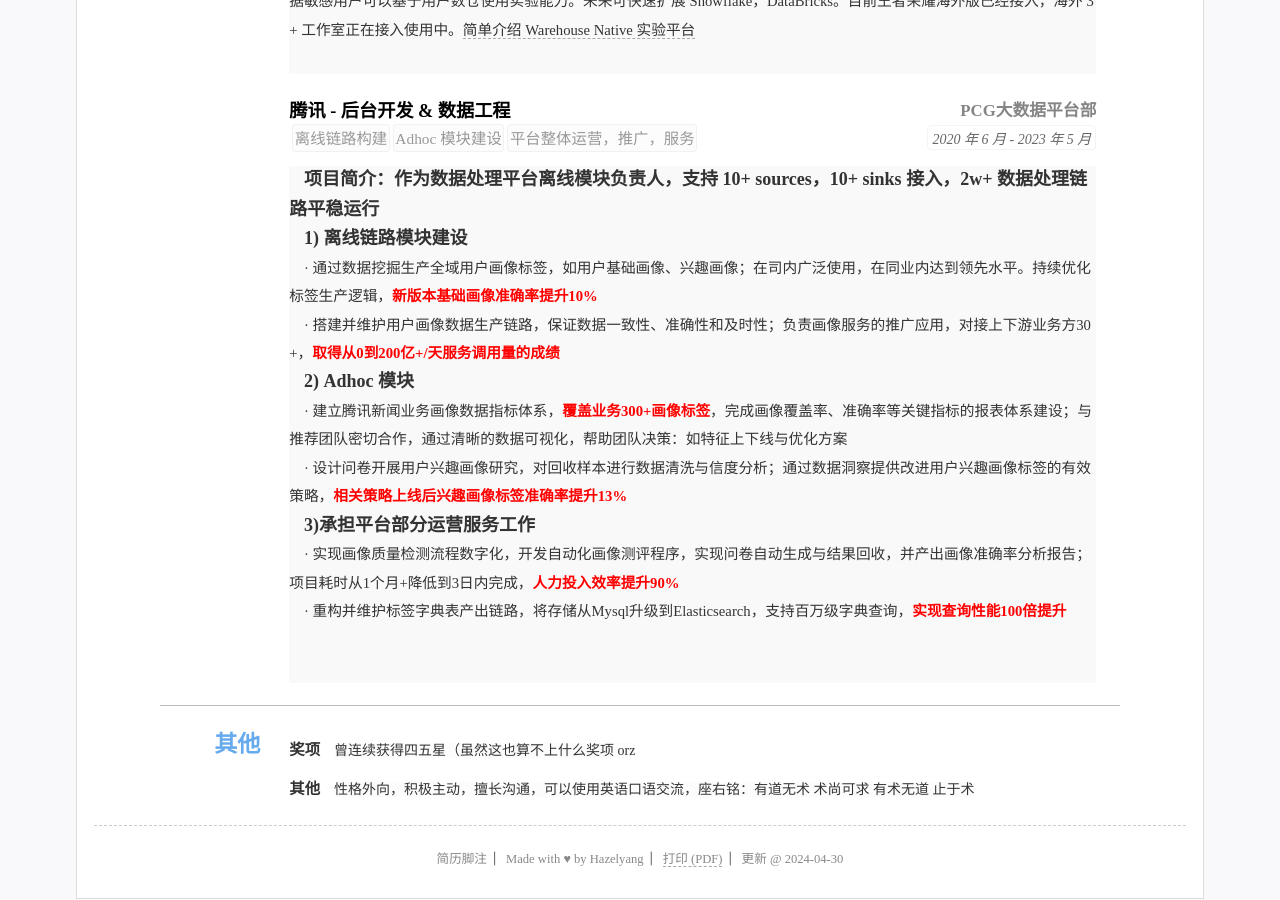
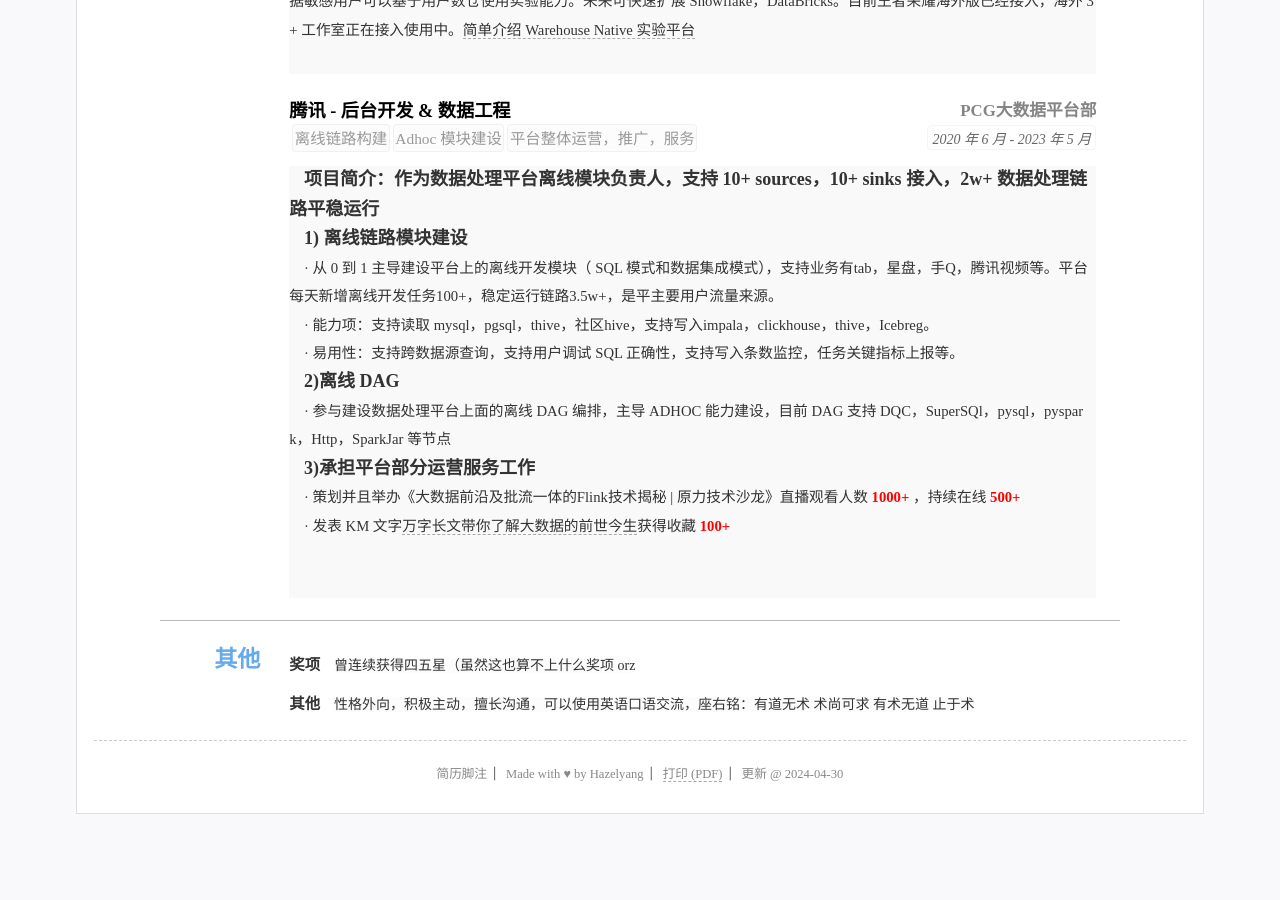
Before and after one commit to kuailexiaoshenxian/cn-wx-cv, a Jekyll site: the page built from index.html, in a window 1280 px wide and 900 px high, scrolled down 1159 px. Built offline with Jekyll 4.4.1, drawn with Linux system fonts in a browser that asks for light colours; after the commit the page ends 1990 px from its top, so only the background shows below that.

Commit message:
Update resume.yml

```diff
--- a/_data/resume.yml
+++ b/_data/resume.yml
@@ -126,14 +126,14 @@ main: #简历主要内容，
     # summary: 职务或者工作总结(自动折叠) 业务数据科学：负责新闻业务画像覆盖率、准确率提升，建立画像服务的指标监控体系 <br>  &nbsp &nbsp  平台数据开发：作为开发者完成数据平台的链路搭建和功能上线，为业务提供可靠的画像平台服务
     detail: <font face="等线"><font size=4><strong>项目简介：作为数据处理平台离线模块负责人，支持 10+ sources，10+ sinks 接入，2w+ 数据处理链路平稳运行</strong></font></font> <br>  &nbsp &nbsp
             <font face="等线"><font size=4><strong> 1) 离线链路模块建设</strong></font> <br>  &nbsp &nbsp
-            · 通过数据挖掘生产全域用户画像标签，如用户基础画像、兴趣画像；在司内广泛使用，在同业内达到领先水平。持续优化标签生产逻辑，<font color=#FF000><strong>新版本基础画像准确率提升10%</strong></font> <br> &nbsp &nbsp
-            · 搭建并维护用户画像数据生产链路，保证数据一致性、准确性和及时性；负责画像服务的推广应用，对接上下游业务方30+，<font color=#FF000><strong>取得从0到200亿+/天服务调用量的成绩</strong></font>  <br>  &nbsp &nbsp
-            <font size=4><strong> 2) Adhoc 模块</strong></font>  <br>  &nbsp &nbsp
-            · 建立腾讯新闻业务画像数据指标体系，<font color=#FF000><strong>覆盖业务300+画像标签</strong></font>，完成画像覆盖率、准确率等关键指标的报表体系建设；与推荐团队密切合作，通过清晰的数据可视化，帮助团队决策：如特征上下线与优化方案 <br>  &nbsp &nbsp
-            · 设计问卷开展用户兴趣画像研究，对回收样本进行数据清洗与信度分析；通过数据洞察提供改进用户兴趣画像标签的有效策略，<font color=#FF000><strong>相关策略上线后兴趣画像标签准确率提升13%</strong></font> <br>  &nbsp &nbsp
+            · 从 0 到 1 主导建设平台上的离线开发模块（ SQL 模式和数据集成模式），支持业务有tab，星盘，手Q，腾讯视频等。平台每天新增离线开发任务100+，稳定运行链路3.5w+，是平主要用户流量来源。 <br> &nbsp &nbsp
+            · 能力项：支持读取 mysql，pgsql，thive，社区hive，支持写入impala，clickhouse，thive，Icebreg。 <br> &nbsp &nbsp
+            · 易用性：支持跨数据源查询，支持用户调试 SQL 正确性，支持写入条数监控，任务关键指标上报等。 <br> &nbsp &nbsp
+            <font size=4><strong> 2)离线 DAG</strong></font>  <br>  &nbsp &nbsp
+            · 参与建设数据处理平台上面的离线 DAG 编排，主导 ADHOC 能力建设，目前 DAG 支持 DQC，SuperSQl，pysql，pyspark，Http，SparkJar 等节点 <br>  &nbsp &nbsp
             <font size=4><strong> 3)承担平台部分运营服务工作</strong></font>  <br>  &nbsp &nbsp
-            · 实现画像质量检测流程数字化，开发自动化画像测评程序，实现问卷自动生成与结果回收，并产出画像准确率分析报告；项目耗时从1个月+降低到3日内完成，<font color=#FF000><strong>人力投入效率提升90% </strong></font> <br>  &nbsp &nbsp
-            · 重构并维护标签字典表产出链路，将存储从Mysql升级到Elasticsearch，支持百万级字典查询，<font color=#FF000><strong>实现查询性能100倍提升</strong></font> <br>  &nbsp &nbsp
+            · 策划并且举办《大数据前沿及批流一体的Flink技术揭秘 | 原力技术沙龙》直播观看人数<font color=#FF000><strong> 1000+ </strong></font>，持续在线<font color=#FF000><strong> 500+ </strong></font>  <br>  &nbsp &nbsp
+            · 发表 KM 文字 <a href="https://km.woa.com/articles/show/567781">万字长文带你了解大数据的前世今生</a> 获得收藏 <font color=#FF000><strong> 100+ </strong></font> <br>  &nbsp &nbsp
             <br>  &nbsp &nbsp
   # - title: 晨星资讯 - 数据分析 (实习)
   #   sub:  全球基金部门
```
